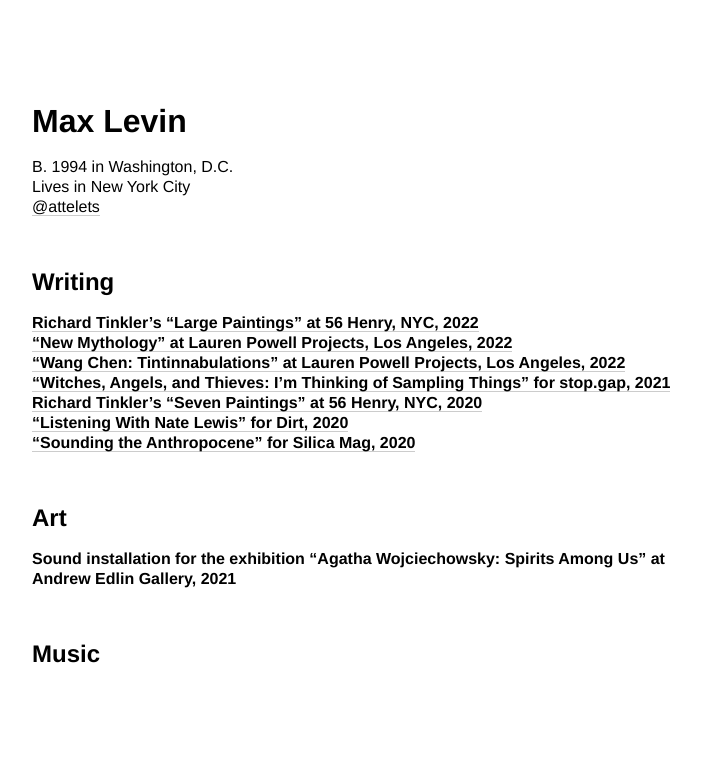
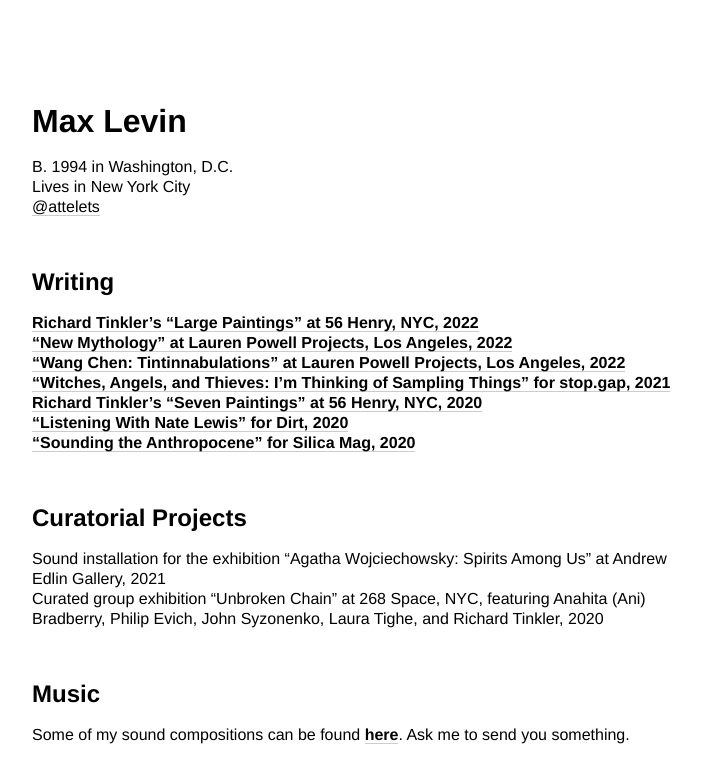
Before and after one commit to minicreative/maxlevin.me, a Jekyll site: the page built from index.md, in a window 1280 px wide. Shown: the top 783 px of the page, without its empty margins (18-719 px from the left). Built offline with Jekyll 4.4.1, drawn with Linux system fonts in a browser that asks for light colours.

Commit message:
Updated Index

```diff
--- a/index.md
+++ b/index.md
@@ -18,8 +18,11 @@
 <br>**["Listening With Nate Lewis" for Dirt, 2020](https://www.dirtdmv.com/writing/2020/5/31/listening-with-nate-lewis)**
 <br>**["Sounding the Anthropocene" for Silica Mag, 2020](https://www.silicamag.com/gallery/sounding-the-anthropocene)**
 
-## Art
+## Curatorial Projects
 
-**Sound installation for the exhibition "Agatha Wojciechowsky: Spirits Among Us" at Andrew Edlin Gallery, 2021**
+Sound installation for the exhibition "Agatha Wojciechowsky: Spirits Among Us" at Andrew Edlin Gallery, 2021
+<br>Curated group exhibition "Unbroken Chain" at 268 Space, NYC, featuring Anahita (Ani) Bradberry, Philip Evich, John Syzonenko, Laura Tighe, and Richard Tinkler, 2020
 
 ## Music
+
+Some of my sound compositions can be found **[here](https://maxlevin.bandcamp.com)**. Ask me to send you something.
```
